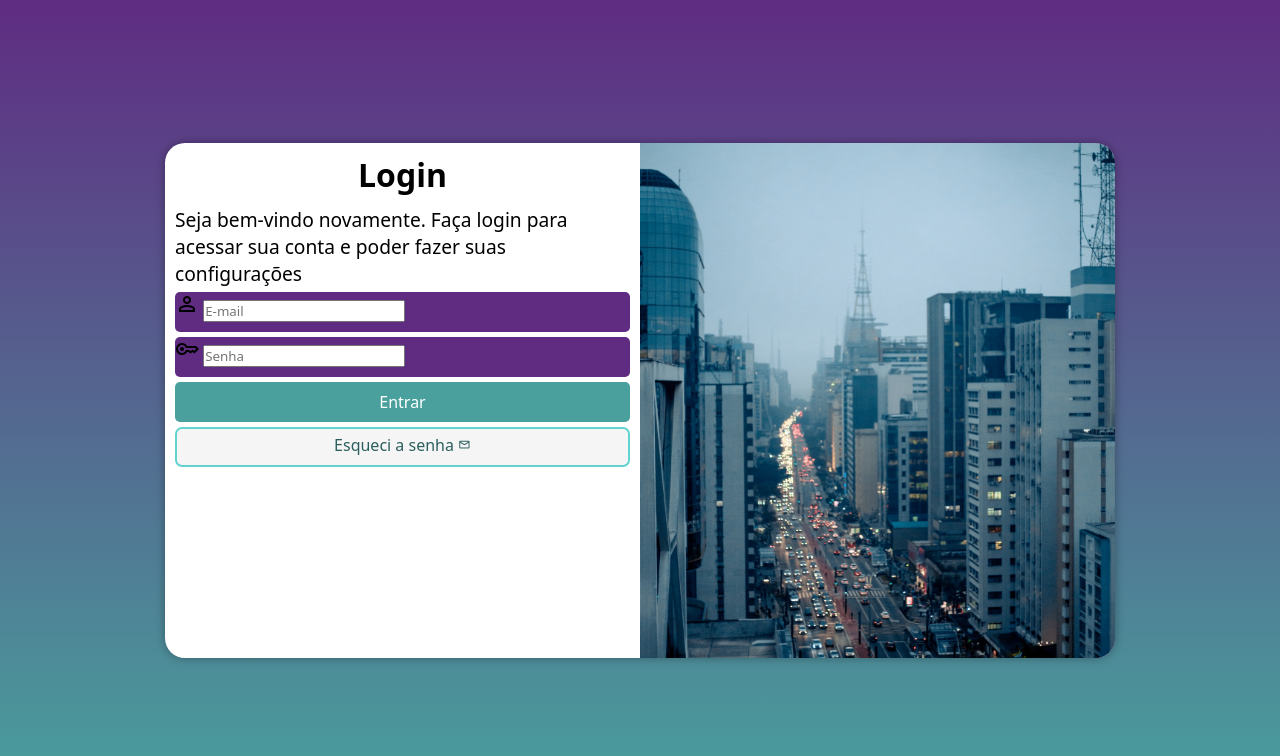
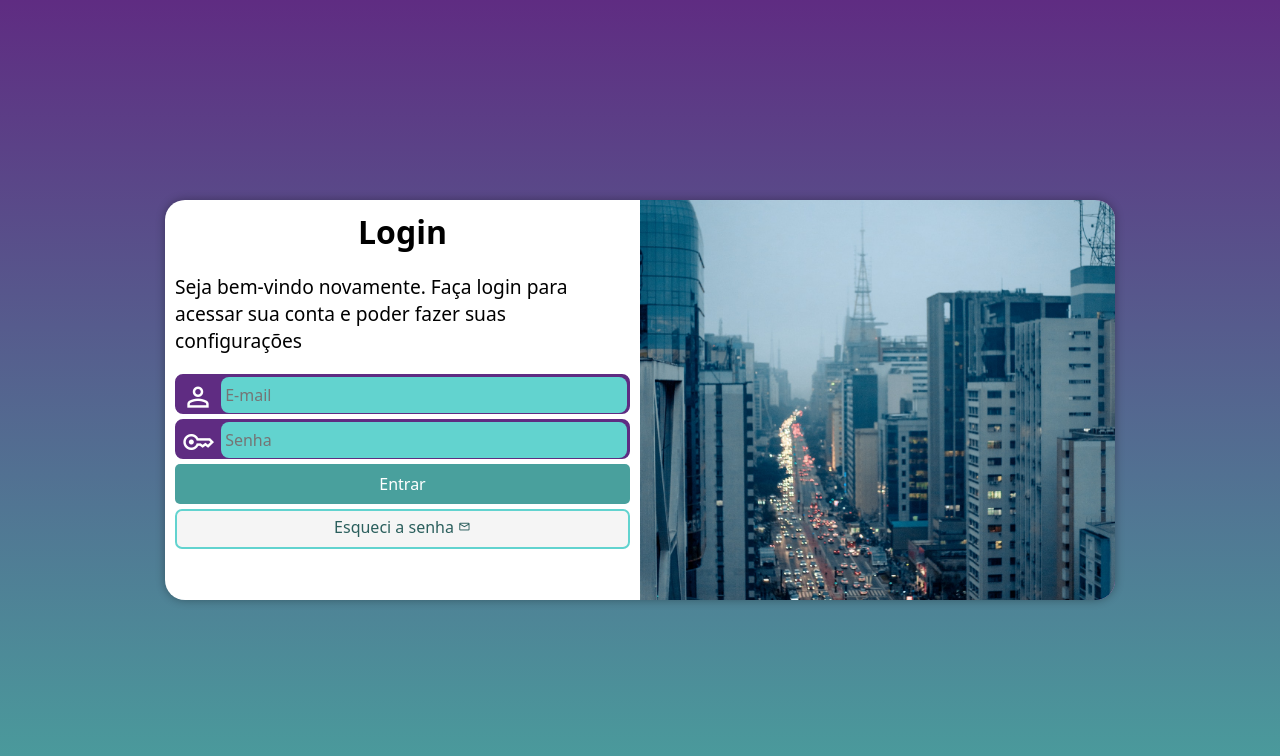
Before and after one commit to MauroFJ/projetologin, a plain HTML site: page index.html in a window 1280 px wide. Drawn offline with nearby package versions, Linux system fonts and the light colour scheme.

Commit message:
projeto finalizado

```diff
--- a/css/media-querry.css
+++ b/css/media-querry.css
@@ -5,6 +5,7 @@
 
     #login {
         width: 90vw;
+        height: 350px;
     }
 
     #login > #imagem {
@@ -23,7 +24,7 @@
     }
 
     #formulario > p {
-        font-size: 1.em;
+        font-size: 1em;
     }
 }
 
@@ -34,6 +35,7 @@
 
     #login {
         width: 950px;
+        height: 400px;
     }
 
     #login > #imagem {
--- a/css/style.css
+++ b/css/style.css
@@ -53,13 +53,42 @@ main {
 
 #formulario > p {
     font-size: 0.8em;
+    margin: 20px 0px;
 }
 
 form > .campo {
+    display: block;
     background-color: #5f2c82;
+    border: 2px solid #5f2c82;
     height: 40px;
-    border-radius: 5px;
+    border-radius: 8px;
     margin: 5px 0px;
+}
+
+div.campo > span{
+    color: white;
+    font-size: 2em;
+    width: 40px;
+    padding: 5px;
+}
+
+div.campo > input {
+    background-color: #62d3cf;
+    font-size: 1em;
+    height: 100%;
+    width: calc(100% - 45px);
+    border: 0px;
+    border-radius: 8px;
+    padding: 4px;
+    transform: translateY(-12px);
+}
+
+div.campo > input:focus-within{
+    background-color: white;
+}
+
+div.campo > label {
+    display: none;
 }
 
 form > input[type=submit] {
--- a/index.html
+++ b/index.html
@@ -20,19 +20,23 @@
 
                 <form action="login.php" method="post">
                     <div class="campo">
-                        <label for="ilogin"><span class="material-symbols-outlined">
+                        <span class="material-symbols-outlined">
                             person
                             </span>
+                        <input type="email" name="login" id="ilogin" placeholder="E-mail" required autocomplete="email" maxlength="30">
+                        <label for="ilogin">
+                            login
                         </label>
-                        <input type="email" name="login" id="ilogin" placeholder="E-mail" required autocomplete="email" maxlength="30">
                     </div>
 
                     <div class="campo">
-                        <label for="isenha"><span class="material-symbols-outlined">
+                        <span class="material-symbols-outlined">
                             key
-                            </span>
+                        </span>
+                        <input type="password" name="senha" id="isenha" placeholder="Senha" required autocomplete="current-password" minlength="8" maxlength="20">
+                        <label for="isenha">
+                            senha
                         </label>
-                        <input type="password" name="senha" id="isenha" placeholder="Senha" required autocomplete="current-password" minlength="8" maxlength="20">
                     </div>
 
                         <input type="submit" value="Entrar">
```
